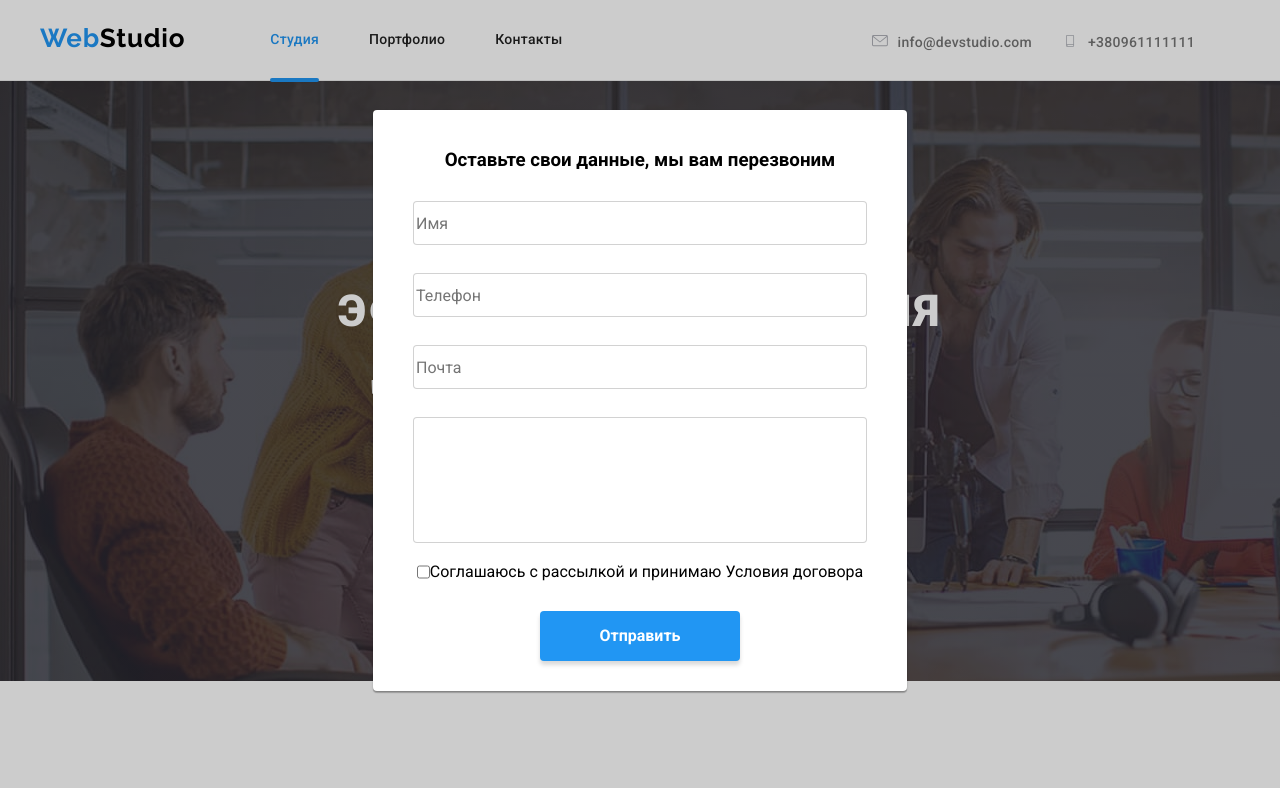
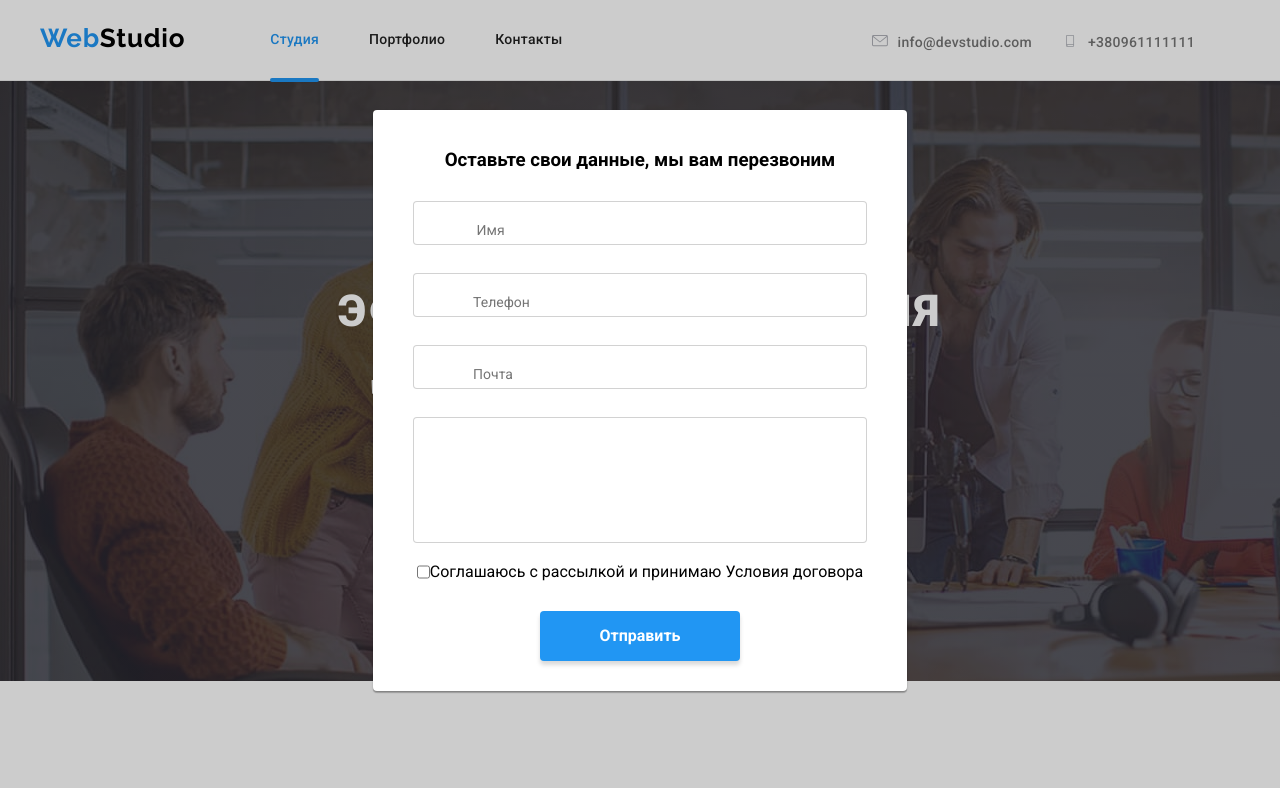
Before and after one commit to Olha-Dmytriieva/goit-markup-hw-05, a plain HTML site: page index.html in a window 1280 px wide. Both pictures are taken after a click on the button "Заказать услугу". Shown: the top 788 px of the page. Drawn offline with Linux system fonts and the light colour scheme.

Commit message:
доавила картинки в спрайт

```diff
--- a/index.html
+++ b/index.html
@@ -45,14 +45,20 @@
                     <h3 class="modal-header">Оставьте свои данные, мы вам перезвоним</h3>
                 <form class="modal-form">
 
-                    <label for="name"></label>
-                    <input type="text" name="name" id="name" placeholder="Имя" class="input">
+                    <div class="modal-section">
+                    <input type="text"  name="name" id="name" class="input">
+                    <label for="name" class="modal-name"> <svg class="icon-modal" width=20 height=20><use href="./sprite.svg#icon-modal-1"></use></svg> Имя</label>
+                    </div>
 
-                    <label for="phone"></label>
-                    <input type="tel" name="phone" id="phone" placeholder="Телефон" class="input">
+                    <div class="modal-section">
+                    <input type="tel"  name="phone" id="phone" class="input">
+                    <label for="phone" class="modal-name"> <svg width=20 height=20><use href="./sprite.svg#icon-modal-2"></use></svg>Телефон</label>
+                    </div>
 
-                    <label for="email"></label>
-                    <input type="email" name="email" id="email" placeholder="Почта" class="input">
+                    <div class="modal-section">
+                    <input type="email"  name="email" id="email" class="input" >
+                    <label for="email" class="modal-name" > <svg width=20 height=20><use href="./sprite.svg#icon-modal-3"></use></svg>Почта</label>
+                    </div>
 
                     <label for="textarea"></label>
                     <textarea name="textarea" id="textarea" cols="30" rows="10" class="textarea"></textarea>
--- a/styles.css
+++ b/styles.css
@@ -274,6 +274,26 @@ body {
     box-shadow: 0px 1px 3px rgba(0, 0, 0, 0.12), 0px 1px 1px rgba(0, 0, 0, 0.14), 0px 2px 1px rgba(0, 0, 0, 0.2);
     border-radius: 4px;
 }
+
+ .modal-section{
+    position: relative;
+}
+
+
+.modal-name{
+    position: absolute;
+    top: 20%;
+    left: 15%;
+    /* background-color: teal; */
+    font-family: Roboto;
+    font-style: normal;
+    font-weight: normal;
+    font-size: 14px;
+    line-height: 16px;
+    color: #757575;
+}
+
+
 .modal-header{
    display: flex;
    justify-content: center;
@@ -294,6 +314,7 @@ body {
     margin-bottom: 28px;
     border: 1px solid rgba(33, 33, 33, 0.2);
     border-radius: 4px;
+
 }
 
 
@@ -790,6 +811,7 @@ padding-left: 0px;
    padding-left: 94px;
 }
 
+
 .input-footer{
     width: 358px;
     height: 50px;
@@ -848,10 +870,6 @@ padding-left: 0px;
 .footer-icon{
     margin-left: 10px;
 }
-
-/* .subscribe-field::placeholder{
-
-} */
 
 /*portfolio page*/
 
```
Also changed, not shown: sprite.svg, symbol-defs.svg (added).
